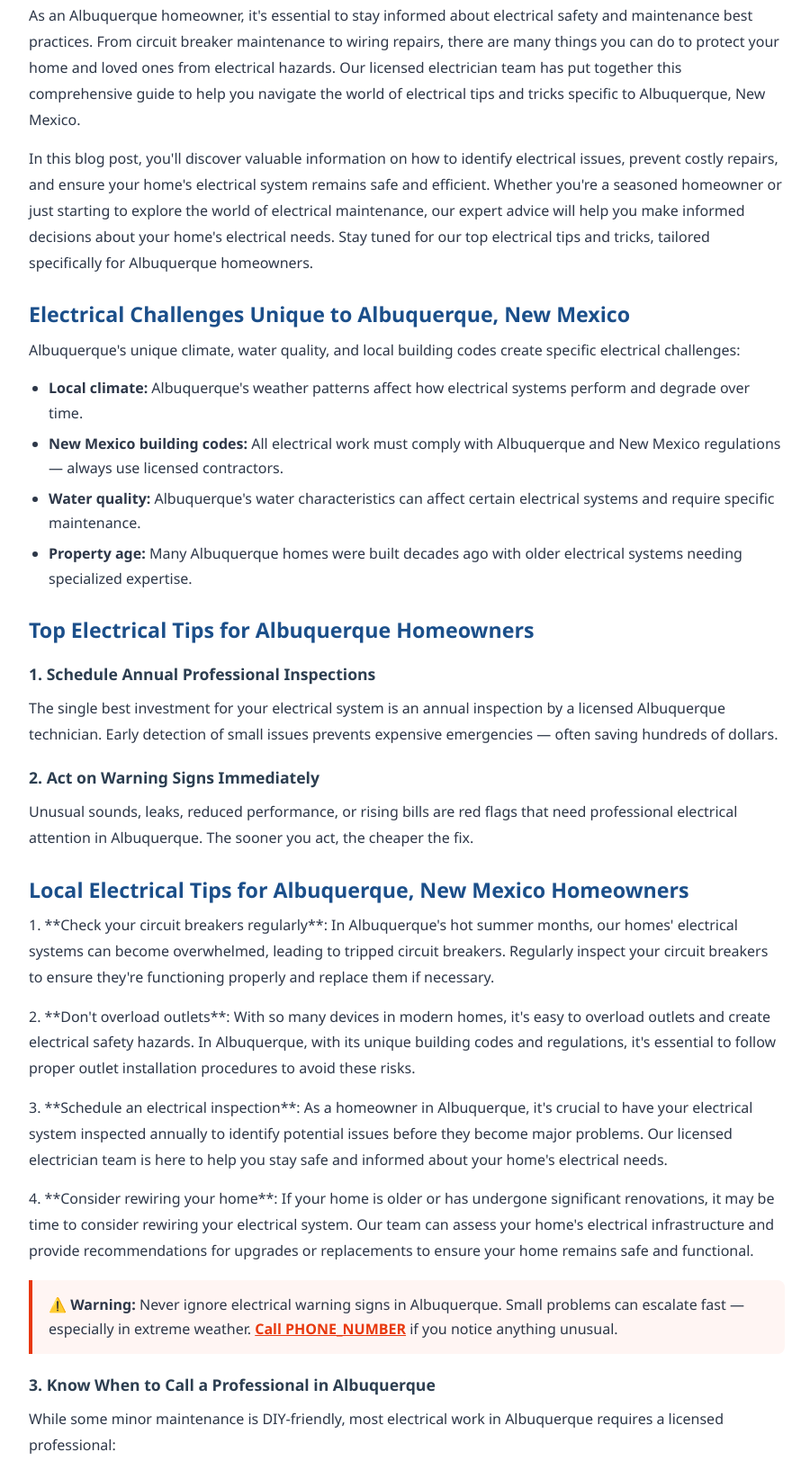
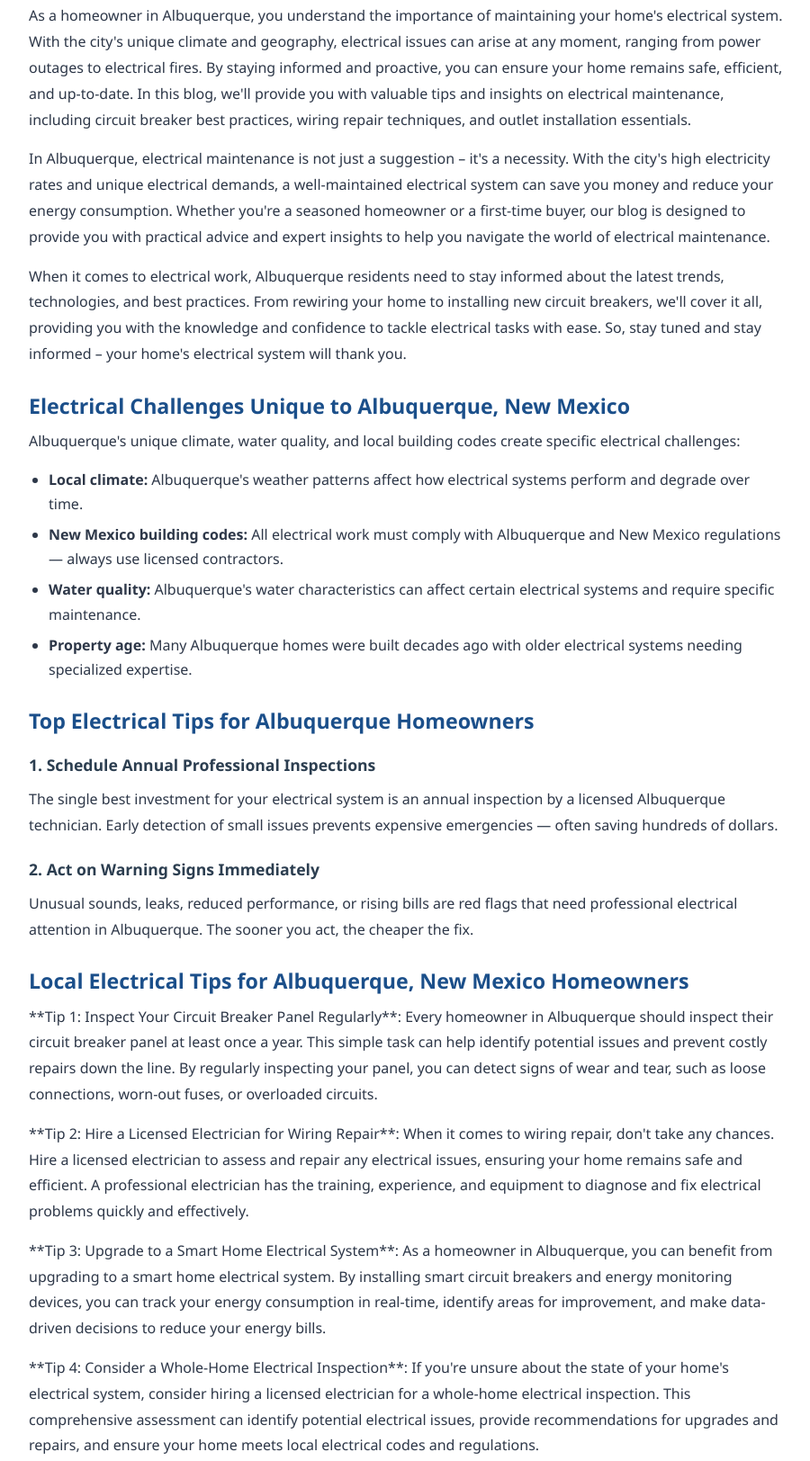
Before and after one commit to leadsmartaffiliate/electrical-contractor-albuquerque-nm, a plain HTML site: page blog/how-to-choose-electrical-albuquerque/index.html in a window 1280 px wide. Shown: the part 654-2278 px from the top of the page at 90% size, without its empty margins (188-1088 px from the left). Drawn offline with Linux system fonts and the light colour scheme.

Commit message:
Update blog/how-to-choose-electrical-albuquerque/index.html

```diff
--- a/blog/how-to-choose-electrical-albuquerque/index.html
+++ b/blog/how-to-choose-electrical-albuquerque/index.html
@@ -179,8 +179,9 @@ footer{background:var(--dark);color:#c9d1e0;padding:40px 20px 20px}
       </figure>
 
       <h2>Why electrical tips and guide Albuquerque Matters for Albuquerque Properties</h2>
-      <p>As an Albuquerque homeowner, it's essential to stay informed about electrical safety and maintenance best practices. From circuit breaker maintenance to wiring repairs, there are many things you can do to protect your home and loved ones from electrical hazards. Our licensed electrician team has put together this comprehensive guide to help you navigate the world of electrical tips and tricks specific to Albuquerque, New Mexico.</p>
-<p>In this blog post, you'll discover valuable information on how to identify electrical issues, prevent costly repairs, and ensure your home's electrical system remains safe and efficient. Whether you're a seasoned homeowner or just starting to explore the world of electrical maintenance, our expert advice will help you make informed decisions about your home's electrical needs. Stay tuned for our top electrical tips and tricks, tailored specifically for Albuquerque homeowners.</p>
+      <p>As a homeowner in Albuquerque, you understand the importance of maintaining your home's electrical system. With the city's unique climate and geography, electrical issues can arise at any moment, ranging from power outages to electrical fires. By staying informed and proactive, you can ensure your home remains safe, efficient, and up-to-date. In this blog, we'll provide you with valuable tips and insights on electrical maintenance, including circuit breaker best practices, wiring repair techniques, and outlet installation essentials.</p>
+<p>In Albuquerque, electrical maintenance is not just a suggestion – it's a necessity. With the city's high electricity rates and unique electrical demands, a well-maintained electrical system can save you money and reduce your energy consumption. Whether you're a seasoned homeowner or a first-time buyer, our blog is designed to provide you with practical advice and expert insights to help you navigate the world of electrical maintenance.</p>
+<p>When it comes to electrical work, Albuquerque residents need to stay informed about the latest trends, technologies, and best practices. From rewiring your home to installing new circuit breakers, we'll cover it all, providing you with the knowledge and confidence to tackle electrical tasks with ease. So, stay tuned and stay informed – your home's electrical system will thank you.</p>
 
       <h2>Electrical Challenges Unique to Albuquerque, New Mexico</h2>
       <p>Albuquerque's unique climate, water quality, and local building codes create specific
@@ -209,10 +210,10 @@ footer{background:var(--dark);color:#c9d1e0;padding:40px 20px 20px}
       the fix.</p>
 
       <h2>Local Electrical Tips for Albuquerque, New Mexico Homeowners</h2>
-<p>1. **Check your circuit breakers regularly**: In Albuquerque's hot summer months, our homes' electrical systems can become overwhelmed, leading to tripped circuit breakers. Regularly inspect your circuit breakers to ensure they're functioning properly and replace them if necessary.</p>
-<p>2. **Don't overload outlets**: With so many devices in modern homes, it's easy to overload outlets and create electrical safety hazards. In Albuquerque, with its unique building codes and regulations, it's essential to follow proper outlet installation procedures to avoid these risks.</p>
-<p>3. **Schedule an electrical inspection**: As a homeowner in Albuquerque, it's crucial to have your electrical system inspected annually to identify potential issues before they become major problems. Our licensed electrician team is here to help you stay safe and informed about your home's electrical needs.</p>
-<p>4. **Consider rewiring your home**: If your home is older or has undergone significant renovations, it may be time to consider rewiring your electrical system. Our team can assess your home's electrical infrastructure and provide recommendations for upgrades or replacements to ensure your home remains safe and functional.</p>
+<p>**Tip 1: Inspect Your Circuit Breaker Panel Regularly**: Every homeowner in Albuquerque should inspect their circuit breaker panel at least once a year. This simple task can help identify potential issues and prevent costly repairs down the line. By regularly inspecting your panel, you can detect signs of wear and tear, such as loose connections, worn-out fuses, or overloaded circuits.</p>
+<p>**Tip 2: Hire a Licensed Electrician for Wiring Repair**: When it comes to wiring repair, don't take any chances. Hire a licensed electrician to assess and repair any electrical issues, ensuring your home remains safe and efficient. A professional electrician has the training, experience, and equipment to diagnose and fix electrical problems quickly and effectively.</p>
+<p>**Tip 3: Upgrade to a Smart Home Electrical System**: As a homeowner in Albuquerque, you can benefit from upgrading to a smart home electrical system. By installing smart circuit breakers and energy monitoring devices, you can track your energy consumption in real-time, identify areas for improvement, and make data-driven decisions to reduce your energy bills.</p>
+<p>**Tip 4: Consider a Whole-Home Electrical Inspection**: If you're unsure about the state of your home's electrical system, consider hiring a licensed electrician for a whole-home electrical inspection. This comprehensive assessment can identify potential electrical issues, provide recommendations for upgrades and repairs, and ensure your home meets local electrical codes and regulations.</p>
 
       <div class="warn-box" role="alert">
         ⚠️ <strong>Warning:</strong> Never ignore electrical warning signs in Albuquerque.
```
